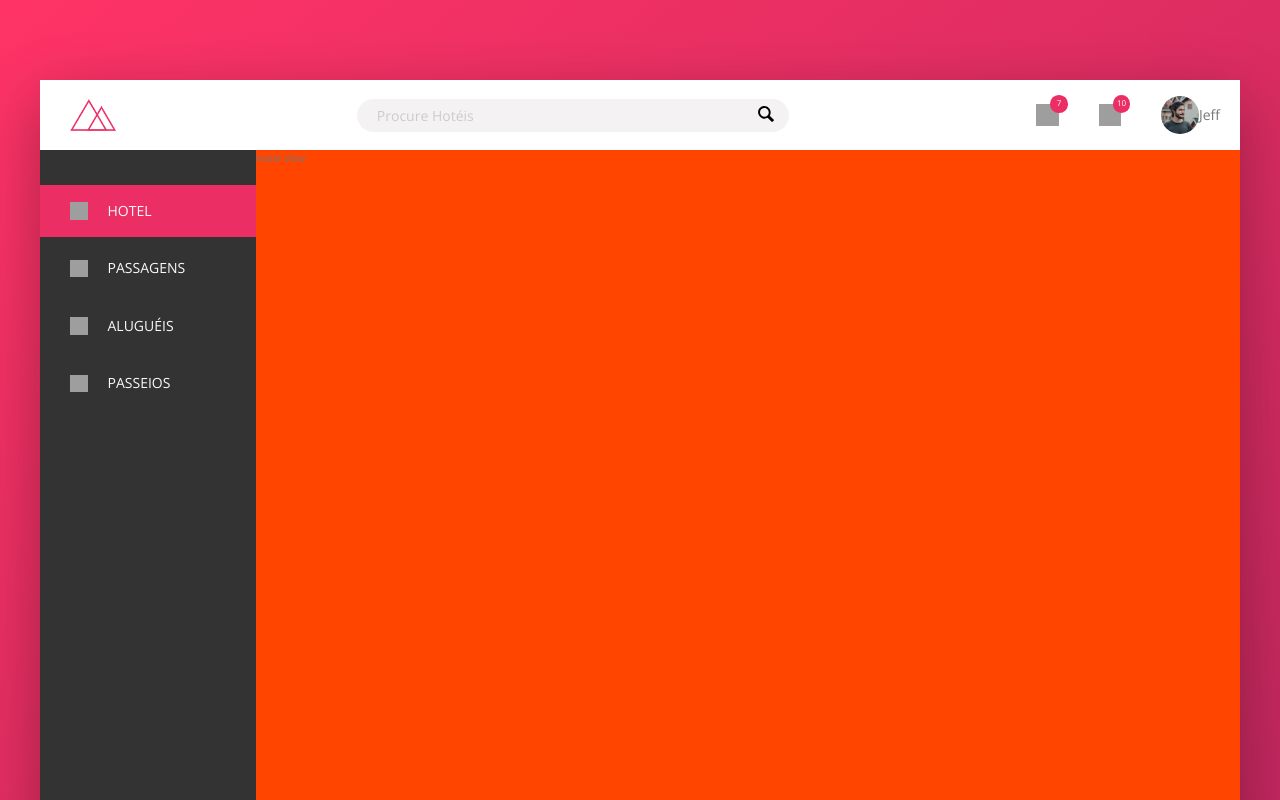
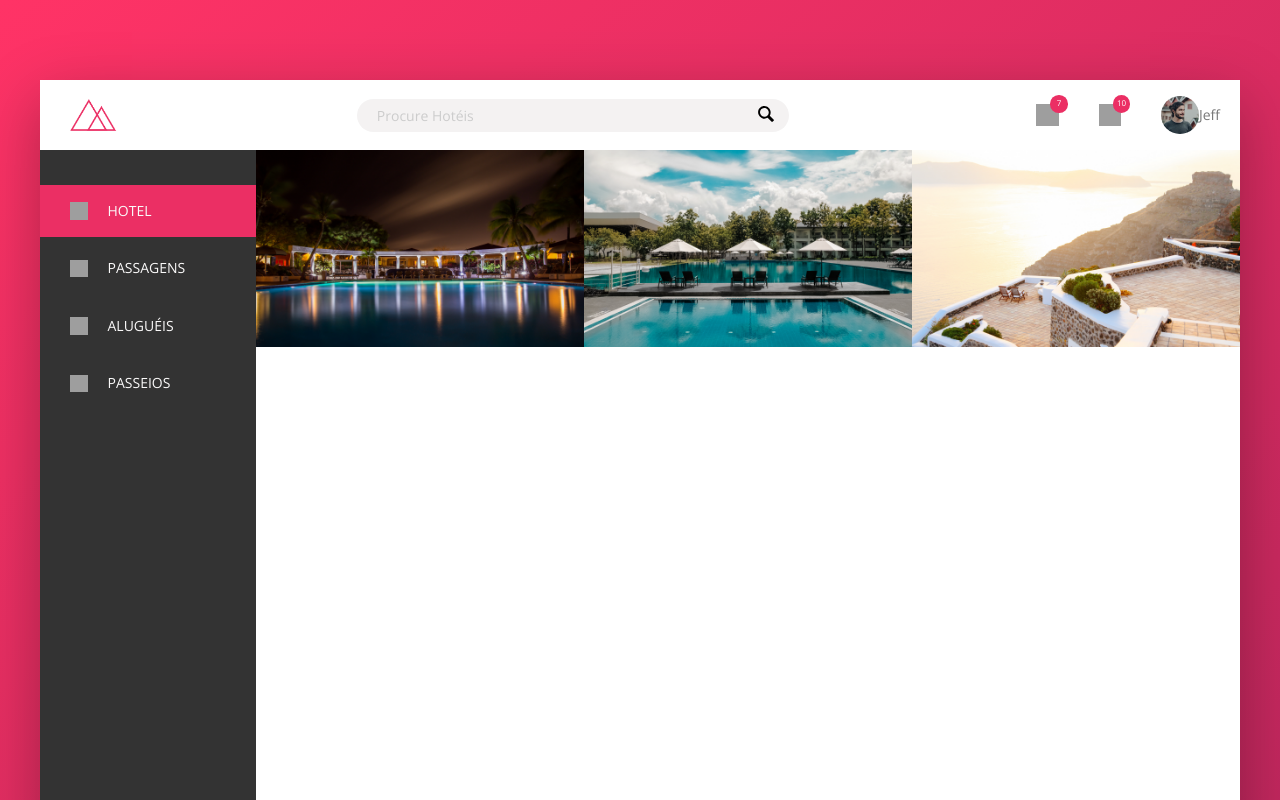
Before and after one commit to JeffersonMoran/TrilloProject, a React (Create React App) app: page / in a window 1280 px wide. Shown: the top 800 px of the page. Built offline with nearby package versions, Linux system fonts and the light colour scheme; grey boxes are pictures that could not be loaded.

Commit message:
making the navigation functional

```diff
--- a/src/App.js
+++ b/src/App.js
@@ -10,17 +10,31 @@ class App extends Component {
             { name: 'Passagens', icon: 'aircraft-take-off', alt: 'Passagens',  active: false },
             { name: 'Aluguéis', icon: 'key', alt: 'Aluguéis', active: false },
             { name: 'Passeios', icon: 'map', alt: 'Passeios', active: false },
+        ],
+        hotelData: [
+            { image: 'hotel-1', alt: 'Foto 1 do Hotel'},
+            { image: 'hotel-2', alt: 'Foto 2 do Hotel'},
+            { image: 'hotel-3', alt: 'Foto 3 do Hotel'},
         ]
     }
 
+    handleNavigationClick = (event) => {
+        const navigationData = this.state.navigationData.map((item) => {
+            item.name === event.target.id ? item.active = true : item.active = false;
+            return item;
+        })
+        this.setState({ navigationData });
+    }
 
     render() {
         return (
             <div className="container">
                 <Header/>
                 <div className="content">
-                    <Navigation navigationData={this.state.navigationData} />
-                    <Hotel />
+                    <Navigation
+                        handleClick={this.handleNavigationClick}
+                        navigationData={this.state.navigationData} />
+                    <Hotel hotelData={this.state.hotelData}/>
                 </div>
             </div>
         );
--- a/src/components/Navigation.js
+++ b/src/components/Navigation.js
@@ -1,14 +1,14 @@
 import React from 'react'
 
-const Navigation = ({ navigationData }) => (
+const Navigation = ({ navigationData, handleClick }) => (
     <nav className="sidebar">
         <ul className="side-nav">
             {
-                navigationData.map(item => (
-                    <li className={`side-nav__item ${item.active ? 'side-nav__item--active':''}`}>
-                        <a href="#" className="side-nav__link">
+                navigationData.map((item, index) => (
+                    <li className={`side-nav__item ${item.active ? 'side-nav__item--active':''}`} key={index}>
+                        <a href="#" className="side-nav__link" onClick={handleClick}>
                             <img src={require(`../img/SVG/${item.icon}.svg`)} className="side-nav__icon" alt={item.alt} />
-                            <span>{item.name}</span>
+                            <span id={item.name} >{item.name}</span>
                         </a>
                     </li>
                 ))
--- a/src/css/style.css
+++ b/src/css/style.css
@@ -171,6 +171,12 @@ body {
   padding: 2.5rem;
   color: var(--color-grey-light-4); }
 
+.gallery {
+  display: flex; }
+  .gallery__photo {
+    width: 100%;
+    display: block; }
+
 .container {
   max-width: 120rem;
   margin: 8rem auto;
@@ -200,5 +206,4 @@ body {
 .hotel-view {
   background-color: #fff;
   flex: 1;
-  height: 80rem;
-  background-color: orangered; }
+  height: 80rem; }
--- a/src/layouts/Hotel.js
+++ b/src/layouts/Hotel.js
@@ -1,8 +1,16 @@
 import React from 'react'
 
-const Hotel = () => (
+const Hotel = ({ hotelData }) => (
     <main className="hotel-view">
-        Hotel View
+        <div className="gallery">
+            {
+                hotelData.map((item) => (
+                    <figure className="gallery__item">
+                        <img className="gallery__photo" src={require(`../img/${item.image}.jpg`)} alt={item.alt}/>
+                    </figure>
+                ))
+            }
+        </div>
     </main>
 )
 
--- a/src/sass/_components.scss
+++ b/src/sass/_components.scss
@@ -168,3 +168,12 @@
     padding: 2.5rem;
     color: var(--color-grey-light-4);
 }
+
+.gallery {
+    display: flex;
+
+    &__photo {
+        width: 100%;
+        display: block;
+    }
+}
--- a/src/sass/_layout.scss
+++ b/src/sass/_layout.scss
@@ -35,5 +35,4 @@
     flex: 1;
     // teste
     height: 80rem;
-    background-color: orangered;
 }
```
